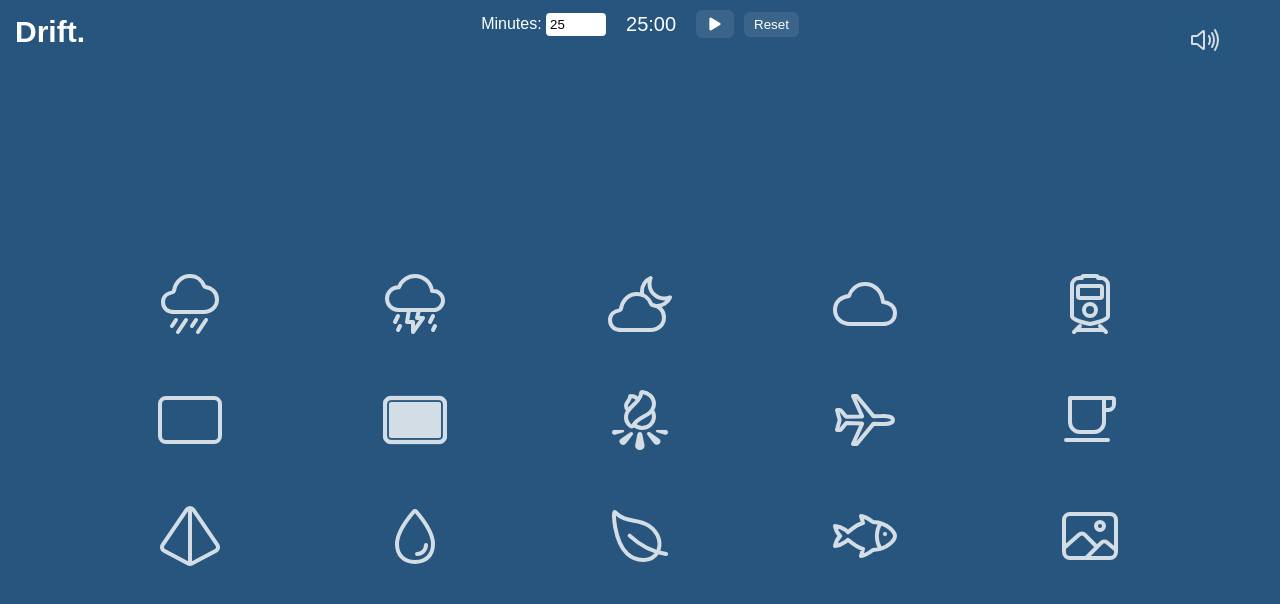
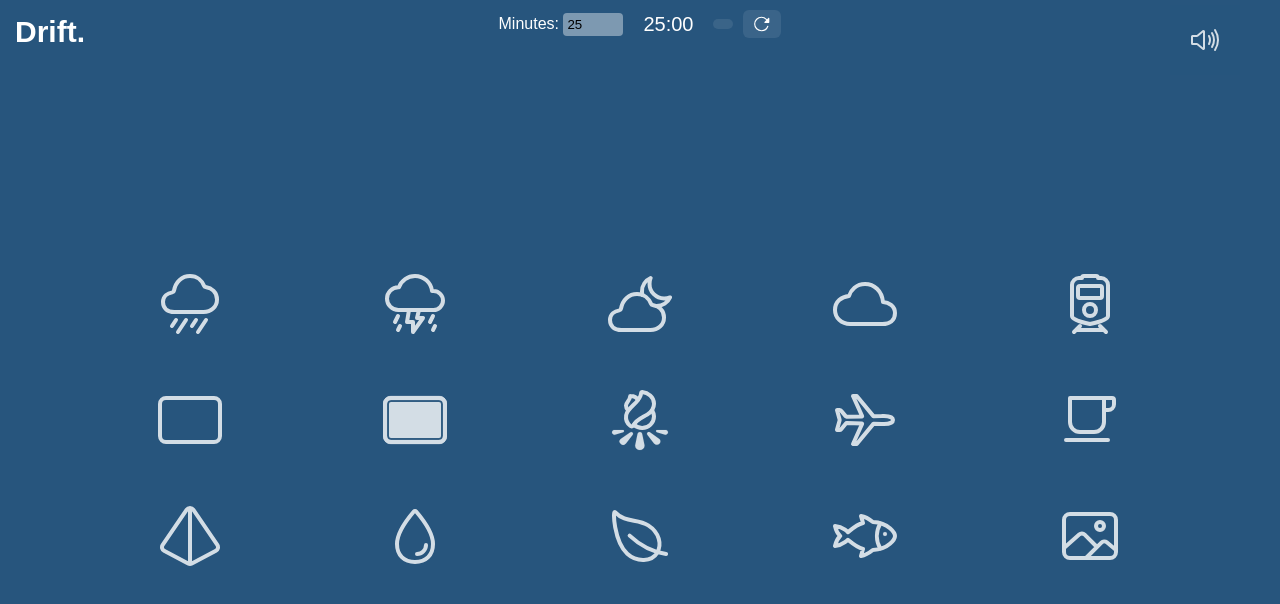
Before and after one commit to karenmrti/Drift, a plain HTML site: page index.html in a window 1280 px wide. Drawn offline with nearby package versions, Linux system fonts and the light colour scheme.

Commit message:
Fixed timer, made background of the time selecotr match slider.

```diff
--- a/index.html
+++ b/index.html
@@ -30,10 +30,10 @@
       <input id="timer-minutes" type="number" min="1" max="120" value="25"/>
     </label>
     <span id="timer-display">25:00</span>
-    <button id="timer-start-pause">
-        <ion-icon size="small" name="play"></ion-icon>
+    <button id="timer-start-pause"></button>
+    <button id="timer-reset">
+      <ion-icon size="small" name="reload-outline"></ion-icon>
     </button>
-    <button id="timer-reset">Reset</button>
   </div>
 </div>
 
--- a/index.js
+++ b/index.js
@@ -203,8 +203,6 @@ if (masterBtn && masterPopover && masterSlider) {
 // Timer
 // -----
 
-
-
 const minutesInput = document.getElementById("timer-minutes");
 const displayEl = document.getElementById("timer-display");
 const startPauseBtn = document.getElementById("timer-start-pause");
--- a/style.css
+++ b/style.css
@@ -241,6 +241,7 @@ ion-icon{
 /* Left side (title/logo) */
 .timer-left .timer-title {
   font-size: 18px;
+  color:#27557D;
 }
 
 /* Right side (controls) */
@@ -255,6 +256,8 @@ ion-icon{
   padding: 4px;
   border-radius: 4px;
   border: none;
+  background:  rgba(255,255,255,0.4);
+
 }
 
 #timer-display {
```
